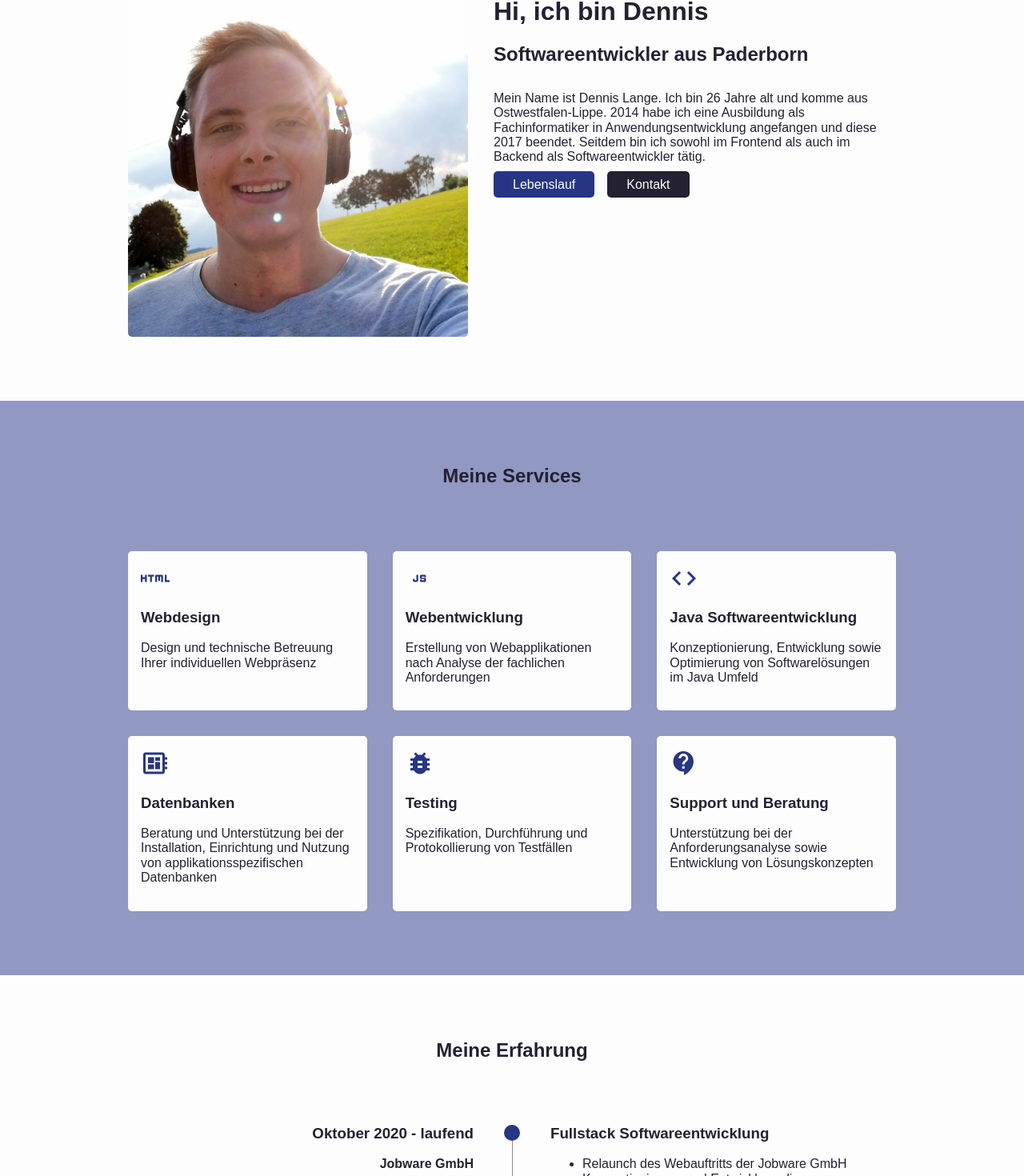
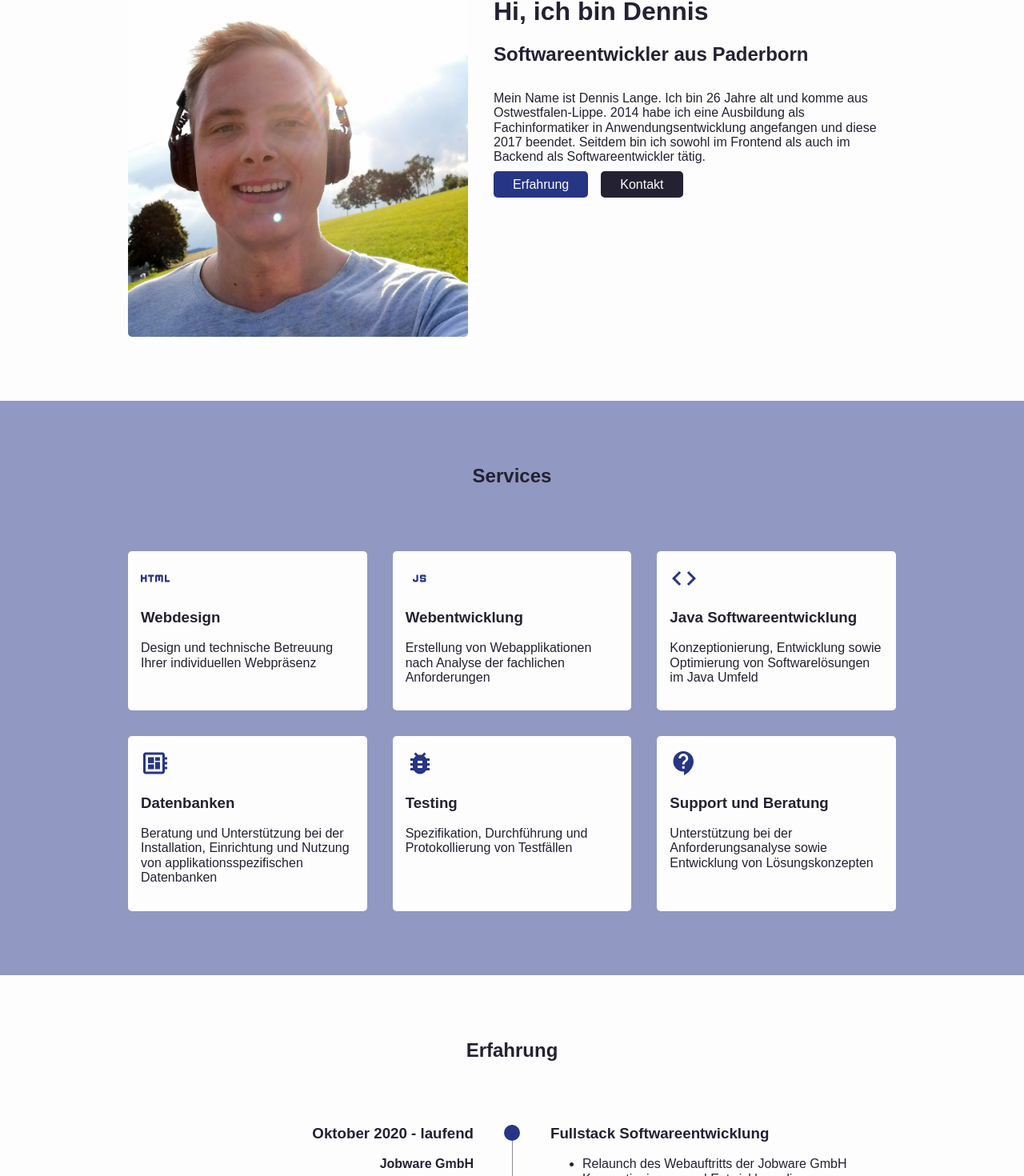
Before and after one commit to snackaholic/website, an Angular app: page / in a window 1280 px wide. Shown: the part 884-2354 px from the top of the page at 80% size. Built offline with nearby package versions, Linux system fonts and the light colour scheme.

Commit message:
align headlines

```diff
--- a/src/app/shared-components/aboutme/aboutme.component.html
+++ b/src/app/shared-components/aboutme/aboutme.component.html
@@ -6,7 +6,7 @@
         als Fachinformatiker in Anwendungsentwicklung angefangen und diese 2017 beendet. Seitdem bin ich sowohl im
         Frontend als auch im Backend als Softwareentwickler tätig.</p>
     <div class="button-wrapper">
-        <a href="#experience">Lebenslauf</a>
+        <a href="#experience">Erfahrung</a>
         <a href="#contact">Kontakt</a>
     </div>
 </article>
--- a/src/app/shared-components/experience/experience.component.html
+++ b/src/app/shared-components/experience/experience.component.html
@@ -1,4 +1,4 @@
-<h2>Meine Erfahrung</h2>
+<h2>Erfahrung</h2>
 
 <div class="experience-wrapper">
     <div class="experience" *ngFor="let experience of experiences">
--- a/src/app/shared-components/services/services.component.html
+++ b/src/app/shared-components/services/services.component.html
@@ -1,4 +1,4 @@
-<h2>Meine Services</h2>
+<h2>Services</h2>
 <div>
     <app-service *ngFor="let service of services" [service]="service"></app-service>
 </div>
```
